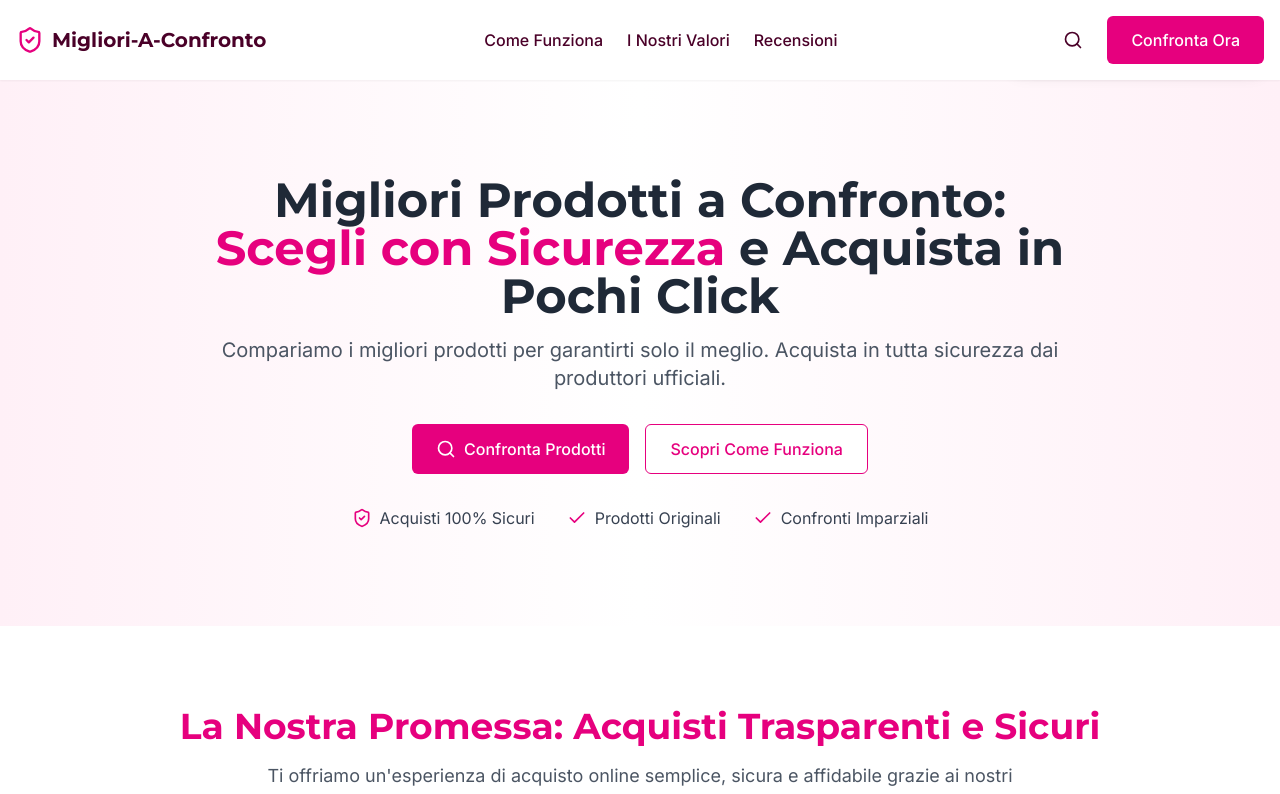
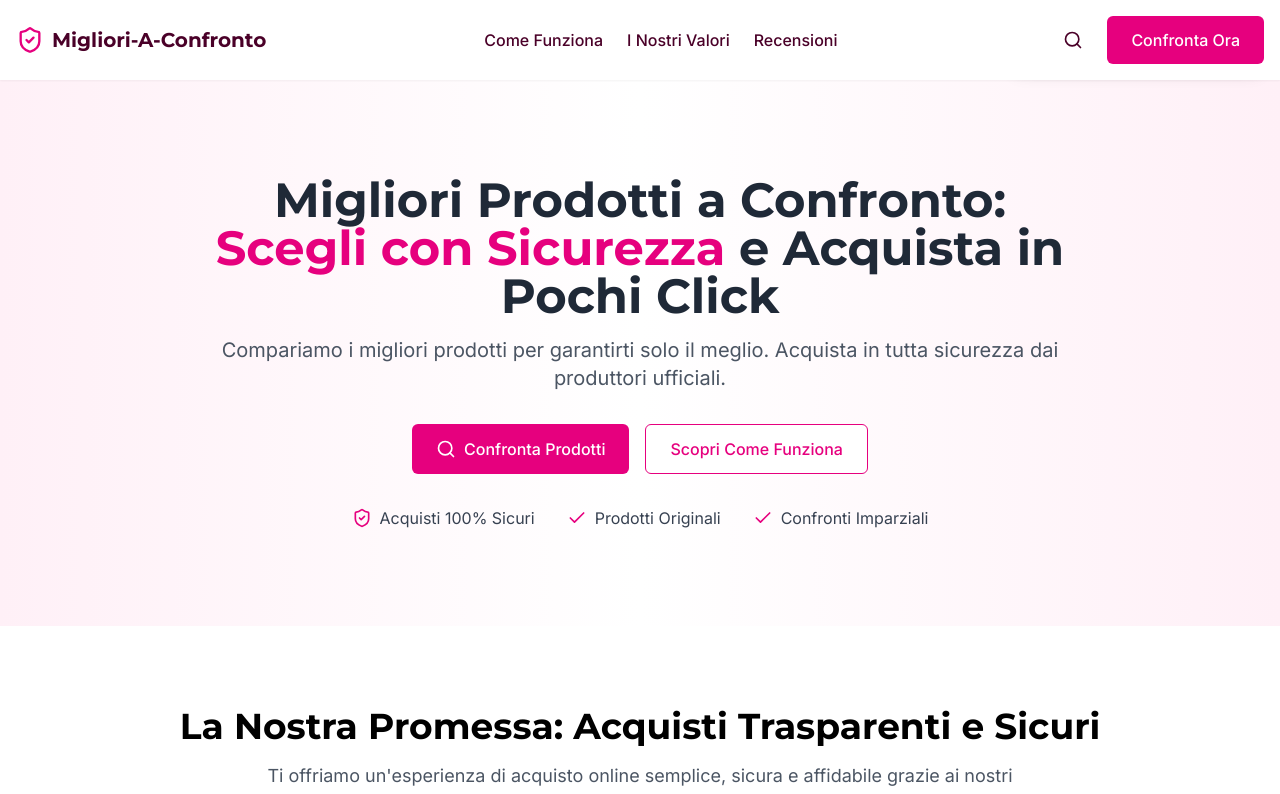
Before and after one commit to potenzamaschile/miglioriaconfronto-home, a React (Vite) app: page / in a window 1280 px wide. Shown: the top 794 px of the page. Built offline with nearby package versions, Linux system fonts and the light colour scheme.

Commit message:
Fix: Change text color to black
Change the text color to black.

```diff
--- a/src/components/DesignOne.tsx
+++ b/src/components/DesignOne.tsx
@@ -14,7 +14,7 @@ const DesignOne: React.FC = () => {
       <section className="section-padding bg-white">
         <div className="container mx-auto px-4">
           <div className="text-center mb-12">
-            <h2 className="text-3xl md:text-4xl font-bold mb-4"><span className="text-design1-primary">La Nostra Promessa: Acquisti Trasparenti e Sicuri</span></h2>
+            <h2 className="text-3xl md:text-4xl font-bold mb-4 text-black">La Nostra Promessa: Acquisti Trasparenti e Sicuri</h2>
             <p className="text-lg text-gray-600 max-w-3xl mx-auto">
               Ti offriamo un'esperienza di acquisto online semplice, sicura e affidabile grazie ai nostri strumenti di comparazione.
             </p>
--- a/src/components/DesignTwo.tsx
+++ b/src/components/DesignTwo.tsx
@@ -15,9 +15,7 @@ const DesignTwo: React.FC = () => {
         <div className="container mx-auto px-4">
           <div className="text-center mb-12">
             <span className="bg-design2-accent/10 text-design2-accent px-4 py-1 rounded-full text-sm font-medium inline-block mb-4">LA NOSTRA MISSIONE</span>
-            <h2 className="text-3xl md:text-4xl font-bold mb-4">
-              <span className="text-design2-primary">La Nostra Promessa: Acquisti Trasparenti e Sicuri</span>
-            </h2>
+            <h2 className="text-3xl md:text-4xl font-bold mb-4 text-black">La Nostra Promessa: Acquisti Trasparenti e Sicuri</h2>
             <p className="text-lg text-gray-600 max-w-3xl mx-auto">
               Mettiamo la tua sicurezza al primo posto, guidandoti verso acquisti consapevoli e garantiti.
             </p>
```
